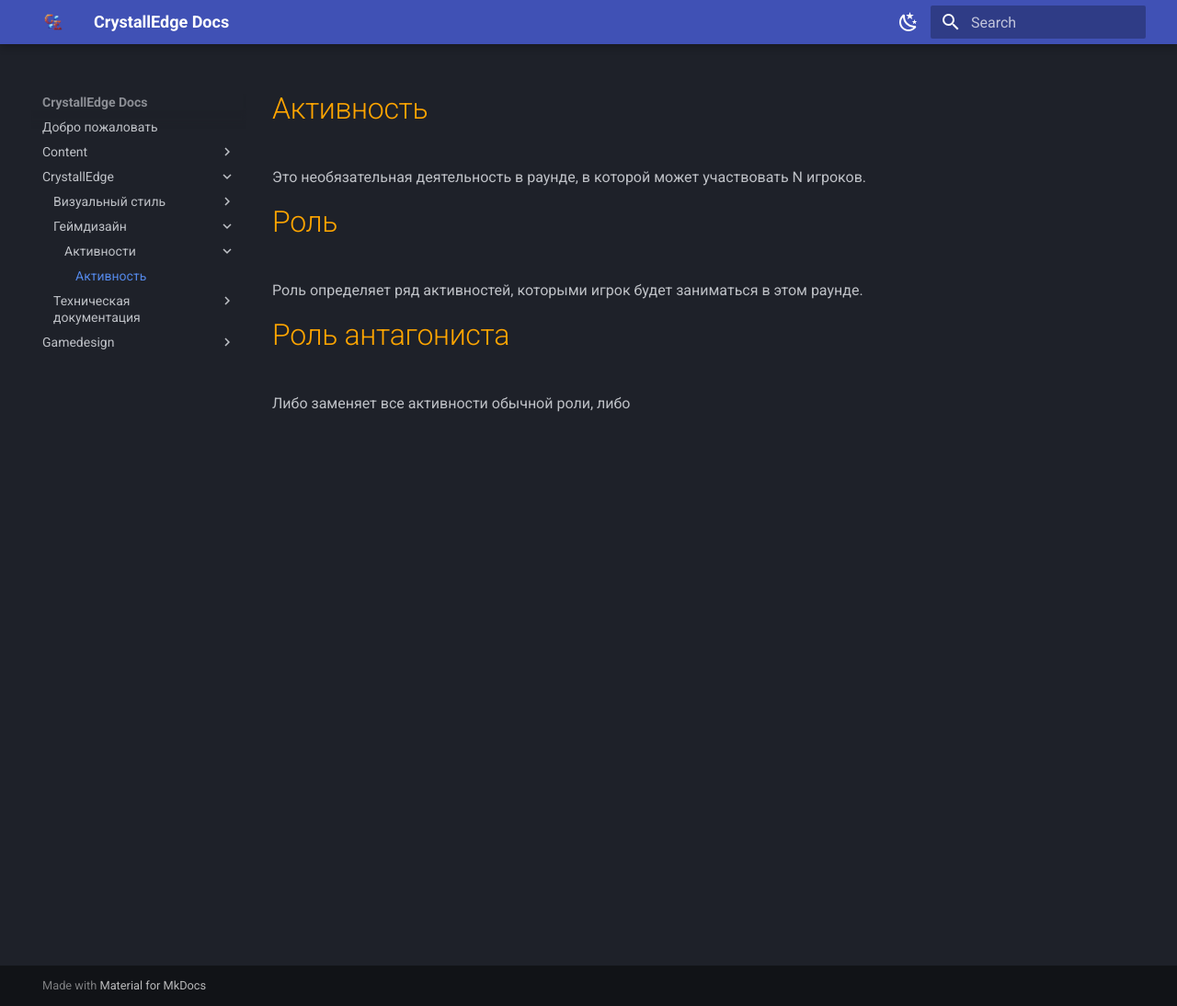
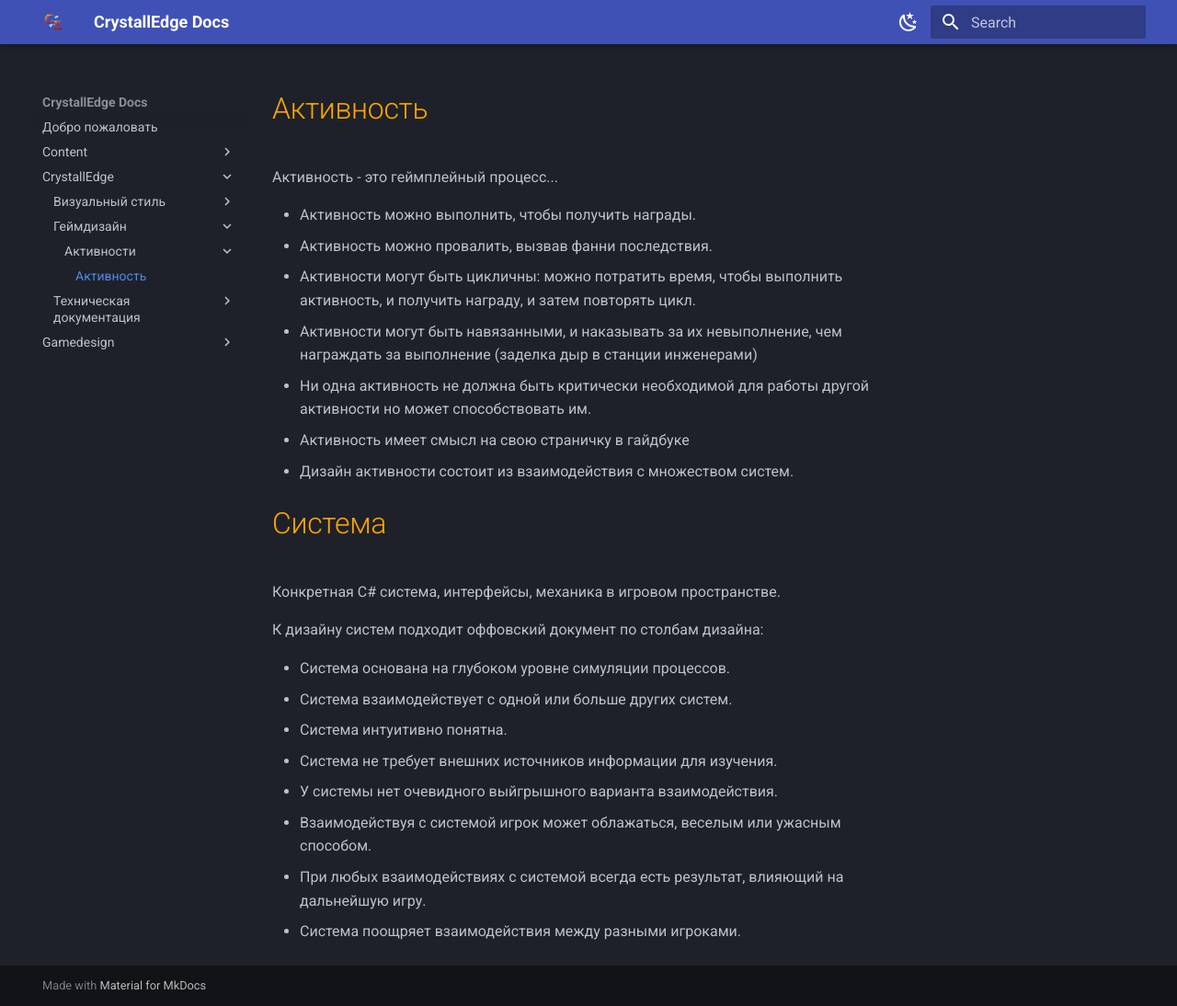
Before and after one commit to crystallpunk-14/crystallpunk-docs, an MkDocs documentation site: the page built from docs/CrystallEdge/Геймдизайн/Активности/Куча.md, in a window 1280 px wide and 1094 px high. Shown: the whole window at 92% size. Built offline with MkDocs 1.6.1 and Material for MkDocs 9.7.7, drawn with Linux system fonts in a browser that asks for light colours.

Commit message:
Update Куча.md

```diff
--- a/docs/CrystallEdge/Геймдизайн/Активности/Куча.md
+++ b/docs/CrystallEdge/Геймдизайн/Активности/Куча.md
@@ -1,8 +1,30 @@
 # Активность
-Это необязательная деятельность в раунде, в которой может участвовать N игроков.
 
-# Роль
-Роль определяет ряд активностей, которыми игрок будет заниматься в этом раунде.
+Активность - это геймплейный процесс...
 
-# Роль антагониста
-Либо заменяет все активности обычной роли, либо
+- Активность можно выполнить, чтобы получить награды.
+- Активность можно провалить, вызвав фанни последствия.
+- Активности могут быть цикличны: можно потратить время, чтобы выполнить активность, и получить награду, и затем повторять цикл.
+
+- Активности могут быть навязанными, и наказывать за их невыполнение, чем награждать за выполнение (заделка дыр в станции инженерами)
+
+- Ни одна активность не должна быть критически необходимой для работы другой активности но может способствовать им.
+
+- Активность имеет смысл на свою страничку в гайдбуке
+
+- Дизайн активности состоит из взаимодействия с множеством систем.
+
+# Система
+
+Конкретная C# система, интерфейсы, механика в игровом пространстве.
+
+К дизайну систем подходит оффовский документ по столбам дизайна:
+
+- Система основана на глубоком уровне симуляции процессов.
+- Система взаимодействует с одной или больше других систем.
+- Система интуитивно понятна.
+- Система не требует внешних источников информации для изучения.
+- У системы нет очевидного выйгрышного варианта взаимодействия.
+- Взаимодействуя с системой игрок может облажаться, веселым или ужасным способом.
+- При любых взаимодействиях с системой всегда есть результат, влияющий на дальнейшую игру.
+- Система поощряет взаимодействия между разными игроками.
```
